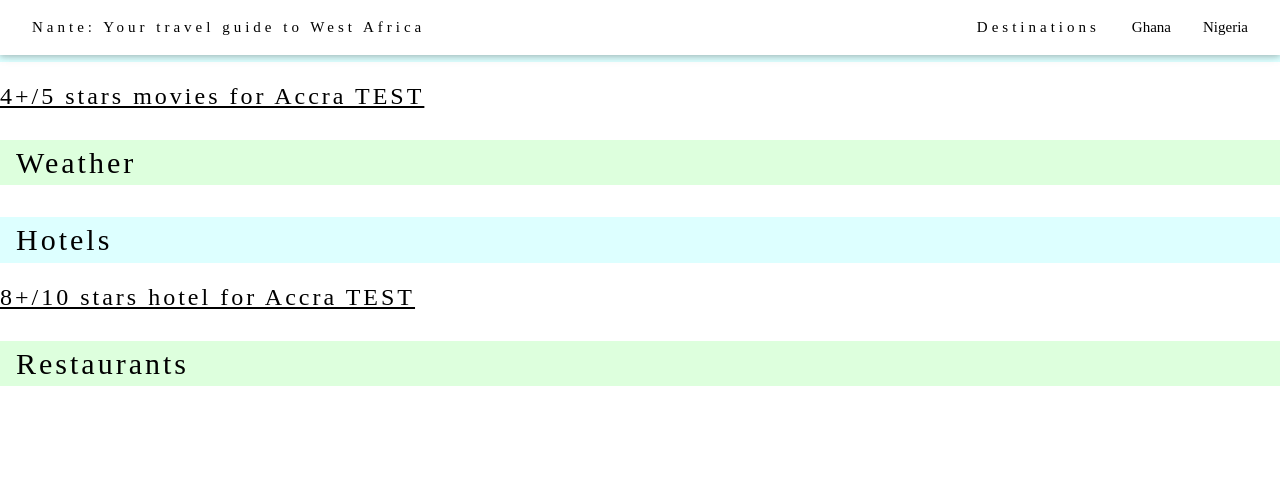
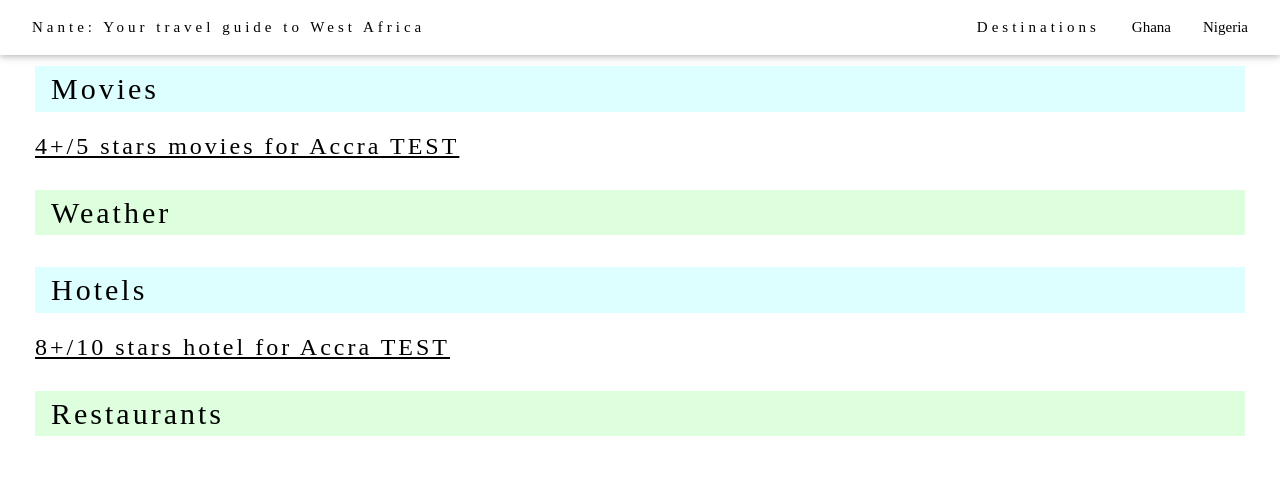
Before and after one commit to evmarecki/nante, a Flask app: template flask-nante/templates/city.html in a window 1280 px wide. Shown: the top 501 px of the page. Run offline with Flask 2, Linux system fonts and the light colour scheme; the template is opened without the code that fills it, so the values that code supplies are empty; some libraries are stand-ins or nearby versions.

Commit message:
Update city.html

```diff
--- a/flask-nante/templates/city.html
+++ b/flask-nante/templates/city.html
@@ -33,8 +33,8 @@ h1,h2,h3,h4,h5,h6 {
 }
 </style>
 
-<body">
-<div class="row" style = "padding: 50px 35px>
+<body>
+<div class="row" style = "padding: 50px 35px">
   <div class="w3-col">
     <h2 class="w3-panel w3-pale-blue">Movies</h2>
 	  <h3><a href="{{url_for('Movie', city = 'Accra', rating = 4.00)}}">4+/5 stars movies for Accra TEST</a></h3>
```
